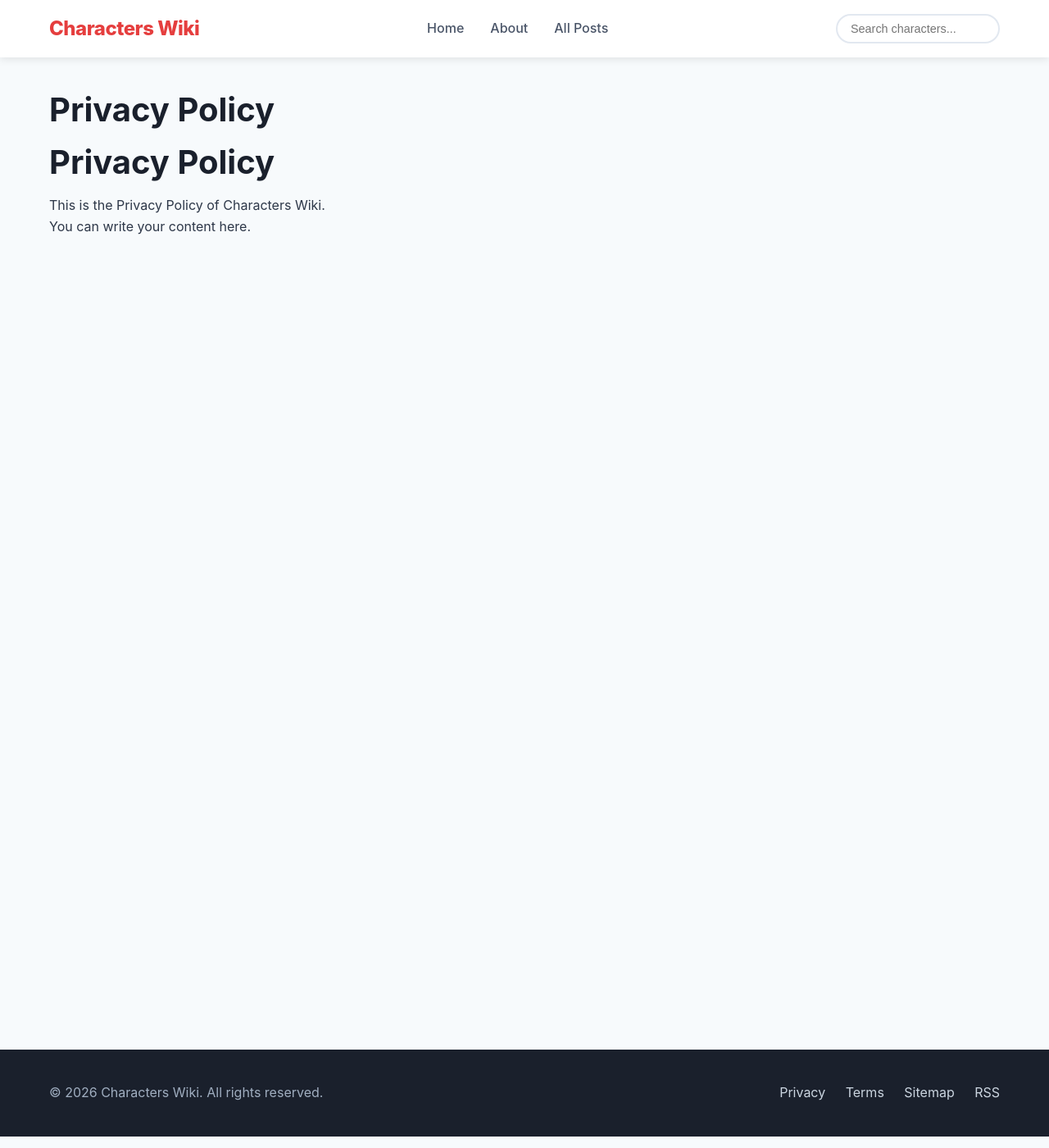
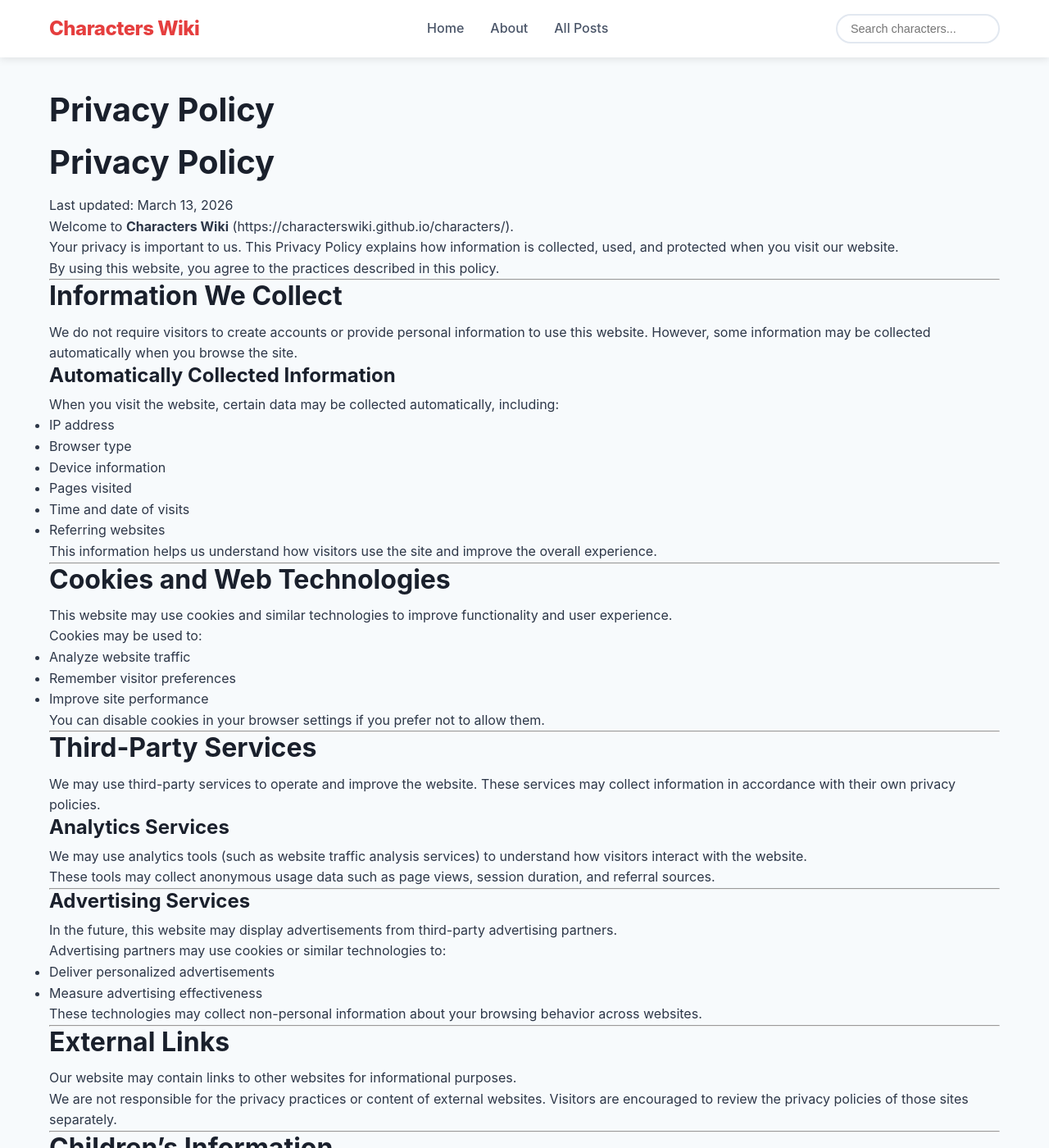
Before and after one commit to characterswiki/characters, a Jekyll site: the page built from privacy.md, in a window 1280 px wide and 1400 px high. Shown: the whole window at 82% size. Built offline with Jekyll 4.4.1, drawn with Linux system fonts in a browser that asks for light colours; some of the changed text lies outside the part shown.

Commit message:
Update privacy.md

```diff
--- a/privacy.md
+++ b/privacy.md
@@ -6,6 +6,109 @@ permalink: /privacy/
 
 # Privacy Policy
 
-This is the Privacy Policy of Characters Wiki.
+Last updated: March 13, 2026
 
-You can write your content here.
+Welcome to **Characters Wiki** (https://characterswiki.github.io/characters/).
+Your privacy is important to us. This Privacy Policy explains how information is collected, used, and protected when you visit our website.
+
+By using this website, you agree to the practices described in this policy.
+
+---
+
+## Information We Collect
+
+We do not require visitors to create accounts or provide personal information to use this website. However, some information may be collected automatically when you browse the site.
+
+### Automatically Collected Information
+
+When you visit the website, certain data may be collected automatically, including:
+
+- IP address
+- Browser type
+- Device information
+- Pages visited
+- Time and date of visits
+- Referring websites
+
+This information helps us understand how visitors use the site and improve the overall experience.
+
+---
+
+## Cookies and Web Technologies
+
+This website may use cookies and similar technologies to improve functionality and user experience.
+
+Cookies may be used to:
+
+- Analyze website traffic
+- Remember visitor preferences
+- Improve site performance
+
+You can disable cookies in your browser settings if you prefer not to allow them.
+
+---
+
+## Third-Party Services
+
+We may use third-party services to operate and improve the website. These services may collect information in accordance with their own privacy policies.
+
+### Analytics Services
+
+We may use analytics tools (such as website traffic analysis services) to understand how visitors interact with the website.
+
+These tools may collect anonymous usage data such as page views, session duration, and referral sources.
+
+---
+
+### Advertising Services
+
+In the future, this website may display advertisements from third-party advertising partners.
+
+Advertising partners may use cookies or similar technologies to:
+
+- Deliver personalized advertisements
+- Measure advertising effectiveness
+
+These technologies may collect non-personal information about your browsing behavior across websites.
+
+---
+
+## External Links
+
+Our website may contain links to other websites for informational purposes.
+
+We are not responsible for the privacy practices or content of external websites. Visitors are encouraged to review the privacy policies of those sites separately.
+
+---
+
+## Children's Information
+
+This website does not knowingly collect personal information from children under the age of 13.
+
+If you believe that a child has provided personal information on this website, please contact us and we will promptly remove such information.
+
+---
+
+## Data Security
+
+We take reasonable measures to protect the information collected through the website. However, no method of transmission over the internet is completely secure.
+
+---
+
+## Changes to This Privacy Policy
+
+We may update this Privacy Policy from time to time to reflect changes in the website or legal requirements.
+
+When updates occur, the "Last updated" date at the top of this page will be revised.
+
+---
+
+## Consent
+
+By using this website, you consent to this Privacy Policy and agree to its terms.
+
+---
+
+## Contact
+
+If you have questions about this Privacy Policy, you can contact us through the website.
```
